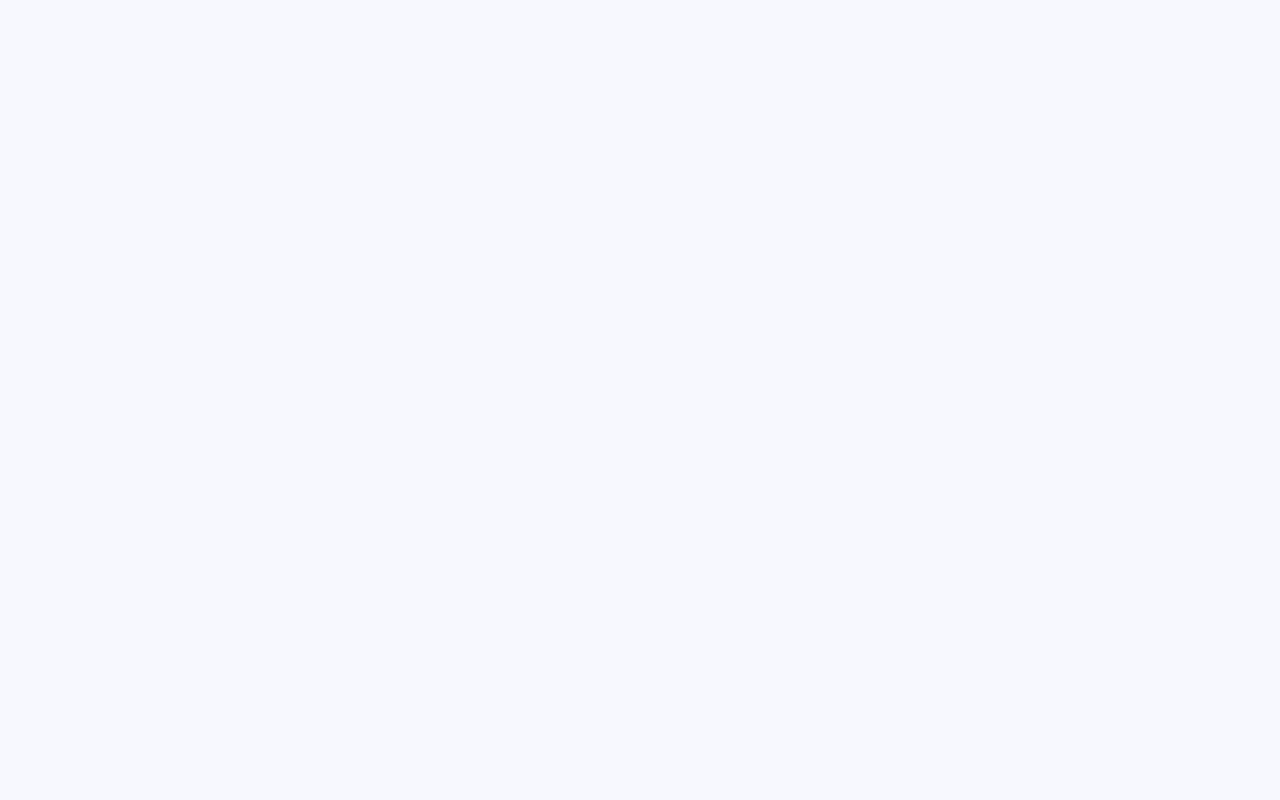
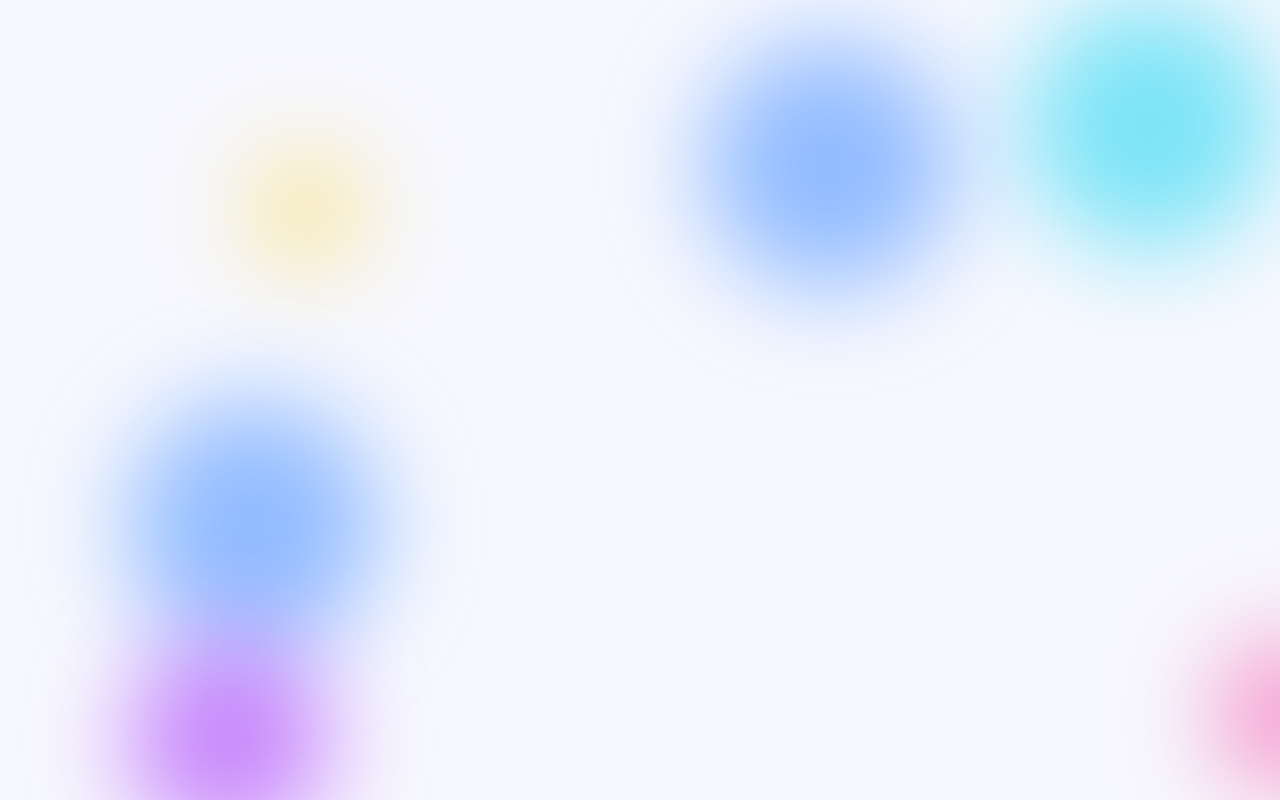
Before and after one commit to lsc58461/in-app-test, a Next.js app: page / in a window 1280 px wide. Built offline with nearby package versions, Linux system fonts and the light colour scheme.

Commit message:
feat: 배경 데코레이션 컴포넌트 추가 및 레이아웃 적용

```diff
--- a/app/layout.tsx
+++ b/app/layout.tsx
@@ -2,6 +2,7 @@ import { ToastContainer } from "react-toastify";
 import { cn } from "@/utils/cn";
 
 import "../styles/globals.css";
+import { BackgroundDeco } from "@/components/background-deco/background-deco";
 
 export default function RootLayout({
   children,
@@ -12,6 +13,7 @@ export default function RootLayout({
     <html lang="ko">
       <body className={cn("bg-backgroundBlueLight")}>
         {children}
+        <BackgroundDeco currentSection={0} />
         <div id="portal1" className={cn("z-50")} />
         <div id="portal2" className={cn("z-50")} />
         <ToastContainer
--- /dev/null
+++ b/components/background-deco/background-deco.tsx
@@ -0,0 +1,186 @@
+'use client'
+
+import { CSSProperties, useEffect, useMemo, useState } from 'react'
+
+import { cn } from '@/utils/cn'
+
+function BackgroundDecoBlue({ className }: { className?: string }) {
+  return (
+    <div
+      className={cn(
+        'size-250pxr rounded-full bg-blue-500/50 blur-[50px]',
+        className,
+      )}
+    />
+  )
+}
+
+function BackgroundDecoGreen({ className }: { className?: string }) {
+  return (
+    <div
+      className={cn(
+        'size-250pxr rounded-full bg-cyan-400/50 blur-[50px]',
+        className,
+      )}
+    />
+  )
+}
+
+function BackgroundDecoPink({ className }: { className?: string }) {
+  return (
+    <div
+      className={cn(
+        'size-150pxr rounded-full bg-pink-500/50 blur-[50px]',
+        className,
+      )}
+    />
+  )
+}
+
+function BackgroundDecoPurple({ className }: { className?: string }) {
+  return (
+    <div
+      className={cn(
+        'size-200pxr rounded-full bg-purple-600/50 blur-[50px]',
+        className,
+      )}
+    />
+  )
+}
+
+function BackgroundDecoYellow({ className }: { className?: string }) {
+  return (
+    <div
+      className={cn(
+        'size-100pxr rounded-full bg-yellow-400/50 blur-[50px]',
+        className,
+      )}
+    />
+  )
+}
+
+function BackgroundDeco({ currentSection }: { currentSection: number }) {
+  const [isMounted, setIsMounted] = useState(false)
+
+  useEffect(() => {
+    setIsMounted(true)
+  }, [])
+
+  const positions = useMemo(
+    () => ({
+      blue: {
+        initial: { x: '10vw', y: '50vh' },
+        final: { x: '90vw', y: '0vh' },
+      },
+      green: {
+        initial: { x: '0vw', y: '0vh' },
+        final: { x: '80vw', y: '0vh' },
+      },
+      purple: {
+        initial: { x: '15vw', y: '10vh' },
+        final: { x: '10vw', y: '80vh' },
+      },
+      pink: {
+        initial: { x: '85vw', y: '10vh' },
+        final: { x: '95vw', y: '80vh' },
+      },
+      yellow: {
+        initial: { x: '0vw', y: '0vh' },
+        final: { x: '20vw', y: '20vh' },
+      },
+      blue2: {
+        initial: { x: '8vw', y: '65vh' },
+        final: { x: '55vw', y: '5vh' },
+      },
+    }),
+    [],
+  )
+
+  const decos = useMemo(
+    () => [
+      {
+        id: 'blue',
+        section: 0,
+        component: BackgroundDecoBlue,
+        position: positions.blue,
+      },
+      {
+        id: 'green',
+        section: 1,
+        component: BackgroundDecoGreen,
+        position: positions.green,
+      },
+      {
+        id: 'purple',
+        section: 2,
+        component: BackgroundDecoPurple,
+        position: positions.purple,
+      },
+      {
+        id: 'pink',
+        section: 3,
+        component: BackgroundDecoPink,
+        position: positions.pink,
+      },
+      {
+        id: 'yellow',
+        section: 4,
+        component: BackgroundDecoYellow,
+        position: positions.yellow,
+      },
+      {
+        id: 'blue2',
+        section: 5,
+        component: BackgroundDecoBlue,
+        position: positions.blue2,
+      },
+    ],
+    [
+      positions.blue,
+      positions.green,
+      positions.purple,
+      positions.pink,
+      positions.yellow,
+      positions.blue2,
+    ],
+  )
+
+  return (
+    <div
+      className={cn('inset-0pxr pointer-events-none fixed -z-10 select-none')}
+    >
+      {decos.map(({ id, section, component: DecoComponent, position }) => {
+        const isActive = currentSection === section
+        const { x, y } =
+          !isMounted || isActive ? position.initial : position.final
+
+        return (
+          <div
+            key={id}
+            className={cn(
+              'absolute transition-transform duration-1000 ease-in-out will-change-transform',
+              'max700:scale-75',
+              'mb:scale-50',
+            )}
+            style={
+              {
+                '--tw-translate-x': x,
+                '--tw-translate-y': y,
+                transform:
+                  'translate3d(var(--tw-translate-x), var(--tw-translate-y), 0)',
+                willChange: 'transform',
+                backfaceVisibility: 'hidden',
+                perspective: 1000,
+              } as CSSProperties
+            }
+            aria-hidden
+          >
+            <DecoComponent />
+          </div>
+        )
+      })}
+    </div>
+  )
+}
+
+export { BackgroundDeco }
```
